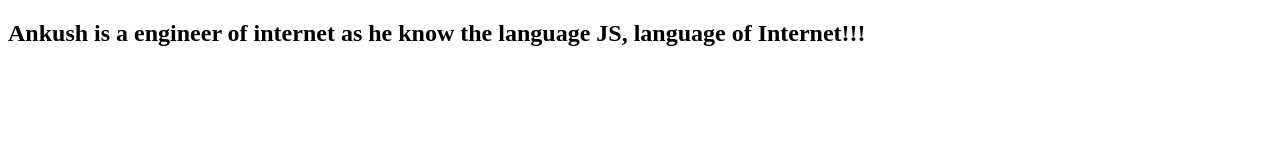
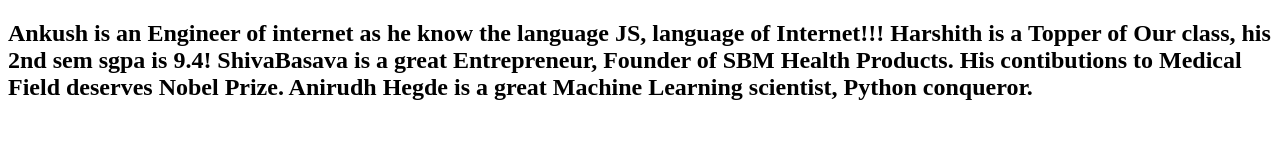
Before and after one commit to charan-py/Demo, a plain HTML site: page index.html in a window 1280 px wide. Drawn offline with Linux system fonts and the light colour scheme.

Commit message:
Update index.html

```diff
--- a/index.html
+++ b/index.html
@@ -8,7 +8,10 @@
 </head>
 <body>
     <h2>
-        Ankush is a engineer of internet as he know the language JS, language of Internet!!!
+        Ankush is an Engineer of internet as he know the language JS, language of Internet!!!
+        Harshith is a Topper of Our class, his 2nd sem sgpa is 9.4!
+        ShivaBasava is a great Entrepreneur, Founder of SBM Health Products. His contibutions to Medical Field deserves Nobel Prize.
+        Anirudh Hegde is a great Machine Learning scientist, Python conqueror.
     </h2>
 </body>
 </html>
```
